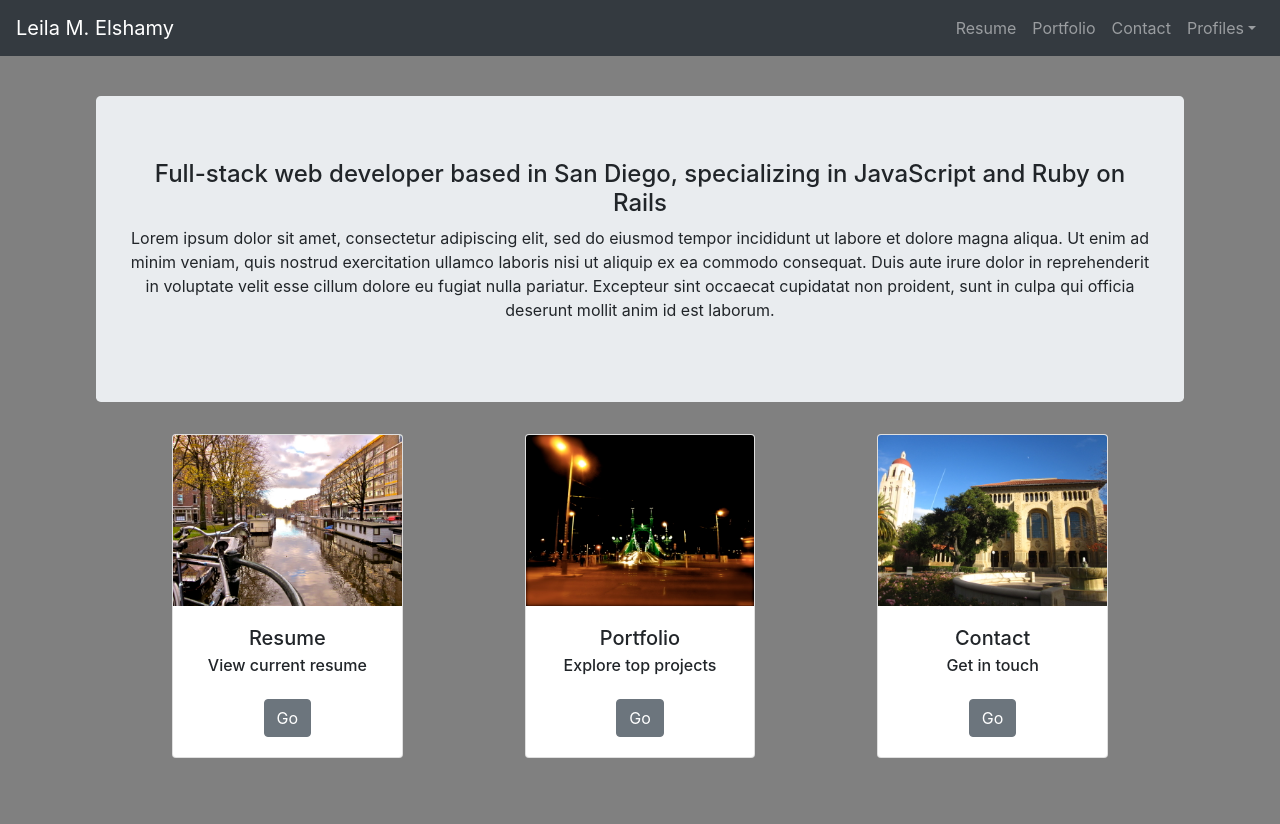
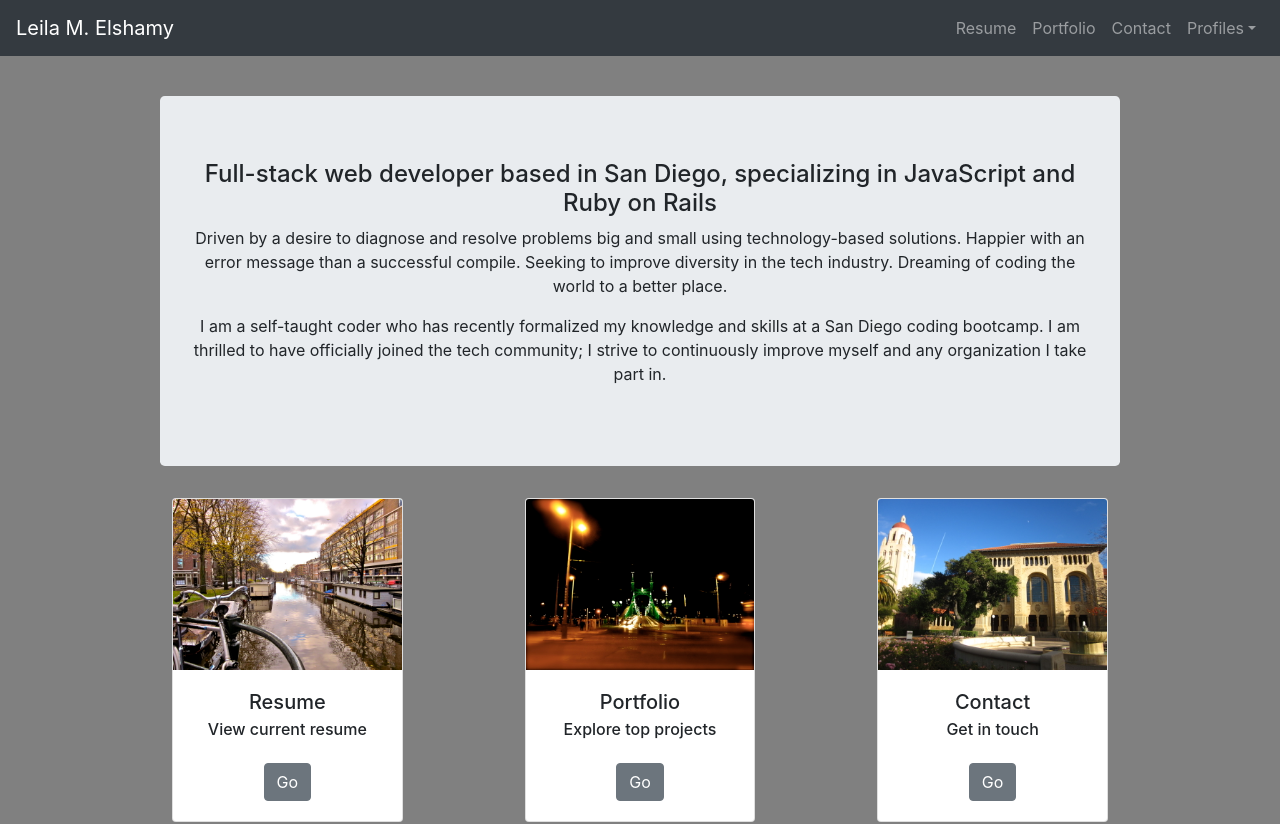
Before and after one commit to elemee3/portfolio-site, a React (Create React App) app: page / in a window 1280 px wide. Shown: the top 824 px of the page. Built offline with nearby package versions, Linux system fonts and the light colour scheme.

Commit message:
home page - updated content and minor styling

```diff
--- a/src/App.css
+++ b/src/App.css
@@ -9,7 +9,8 @@ main {
 }
 
 .jumbotron {
-  margin-top: 5vh;
+  margin: 5vh auto;
+  max-width: 75vw;
 }
 
 .container {
--- a/src/pages/Home.js
+++ b/src/pages/Home.js
@@ -12,7 +12,11 @@ class Home extends Component {
 
         <div className="jumbotron">
           <h4>Full-stack web developer based in San Diego, specializing in JavaScript and Ruby on Rails</h4>
-          <p>Lorem ipsum dolor sit amet, consectetur adipiscing elit, sed do eiusmod tempor incididunt ut labore et dolore magna aliqua. Ut enim ad minim veniam, quis nostrud exercitation ullamco laboris nisi ut aliquip ex ea commodo consequat. Duis aute irure dolor in reprehenderit in voluptate velit esse cillum dolore eu fugiat nulla pariatur. Excepteur sint occaecat cupidatat non proident, sunt in culpa qui officia deserunt mollit anim id est laborum.</p>
+
+          <p>Driven by a desire to diagnose and resolve problems big and small using technology-based solutions. Happier with an error message than a successful compile. Seeking to improve diversity in the tech industry. Dreaming of coding the world to a better place.</p>
+
+          <p>I am a self-taught coder who has recently formalized my knowledge and skills at a San Diego coding bootcamp. I am thrilled to have officially joined the tech community; I strive to continuously improve myself and any organization I take part in.</p>
+
         </div>
 
         <div className="container">
```
